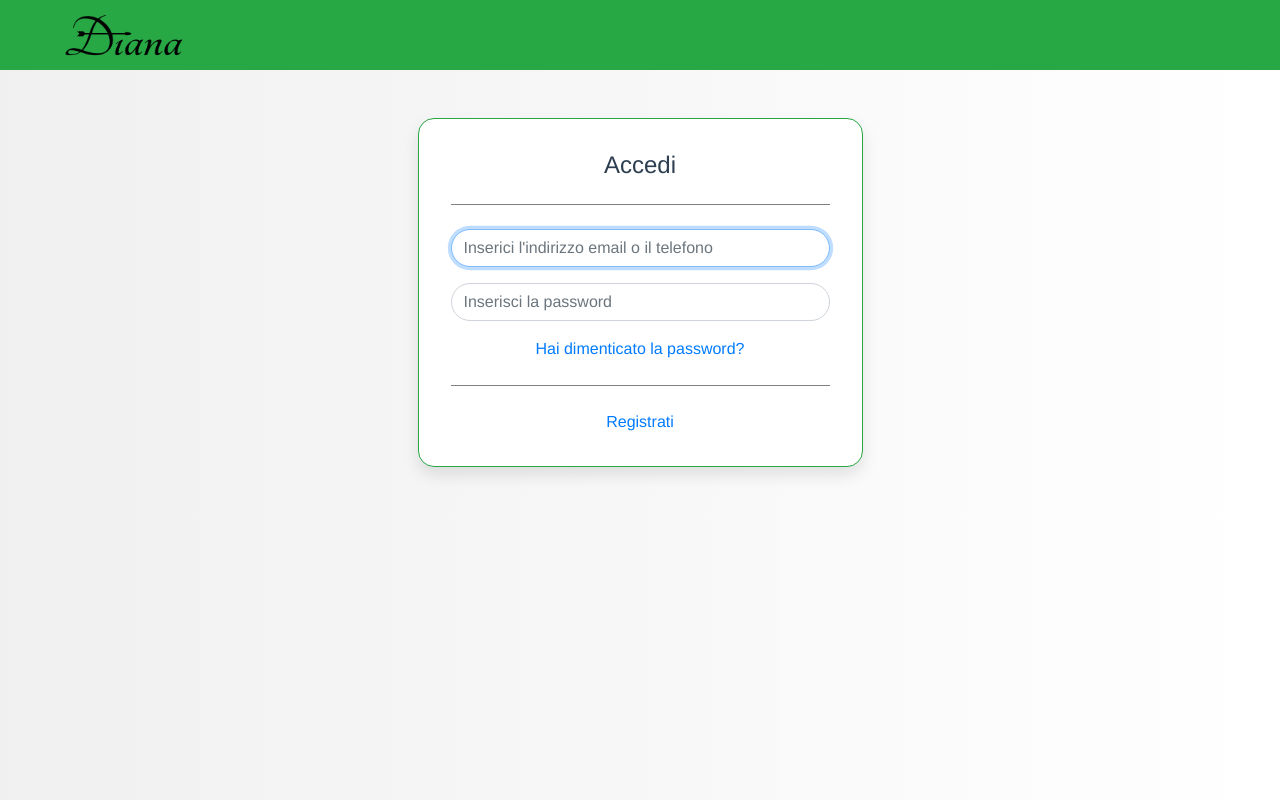
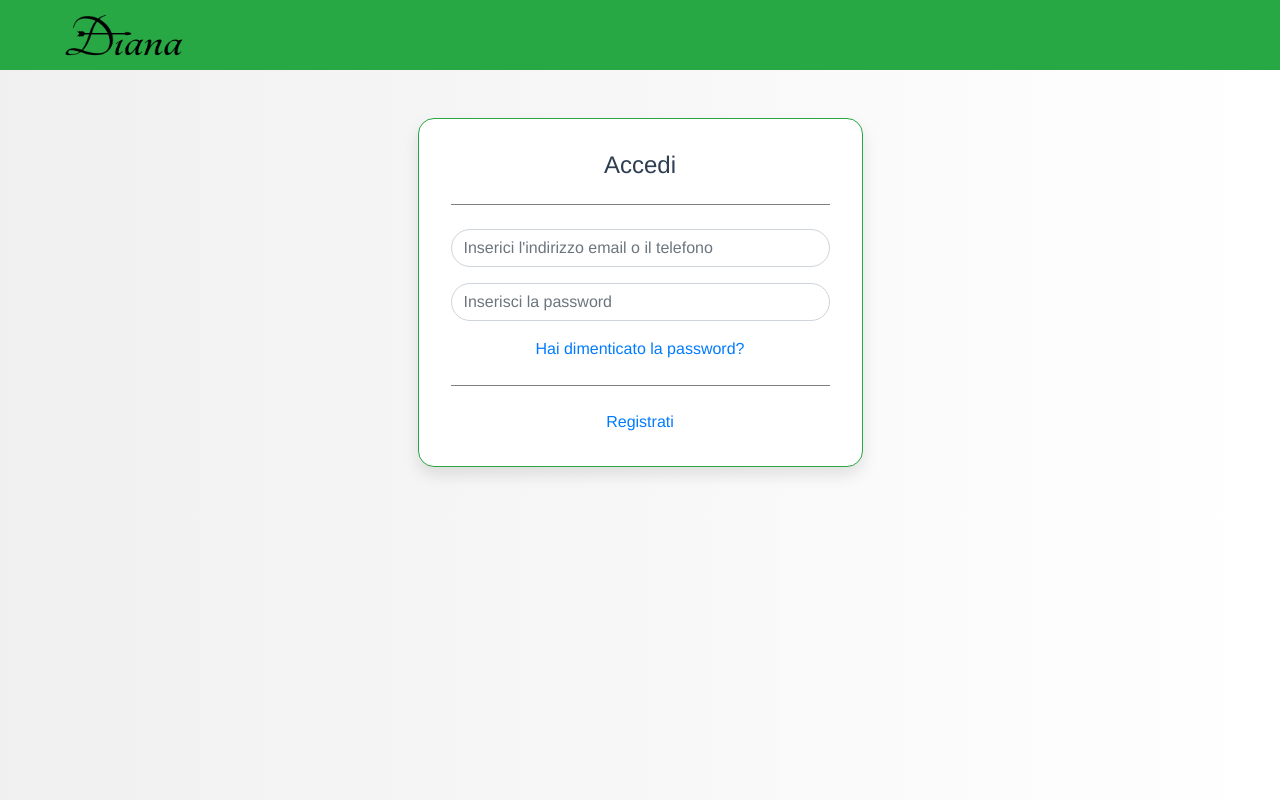
Before and after one commit to daniele3b/diana_app, a Vue app: page /#/ in a window 1280 px wide. Built offline with nearby package versions, Linux system fonts and the light colour scheme.

Commit message:
fix autofocuw

```diff
--- a/src/views/Login.vue
+++ b/src/views/Login.vue
@@ -8,7 +8,7 @@
             <hr class="my-4">
             <form class="form-signin" @keyup.enter="accedi()">
               <div class="form-label-group">
-                <input type="text" id="inputEmailOrPhone" class="form-control" v-model="emailOrPhone" placeholder="Inserici l'indirizzo email o il telefono" required autofocus>
+                <input type="text" id="inputEmailOrPhone" class="form-control" v-model="emailOrPhone" placeholder="Inserici l'indirizzo email o il telefono" required >
               </div>
 
               <div class="form-label-group">
```
